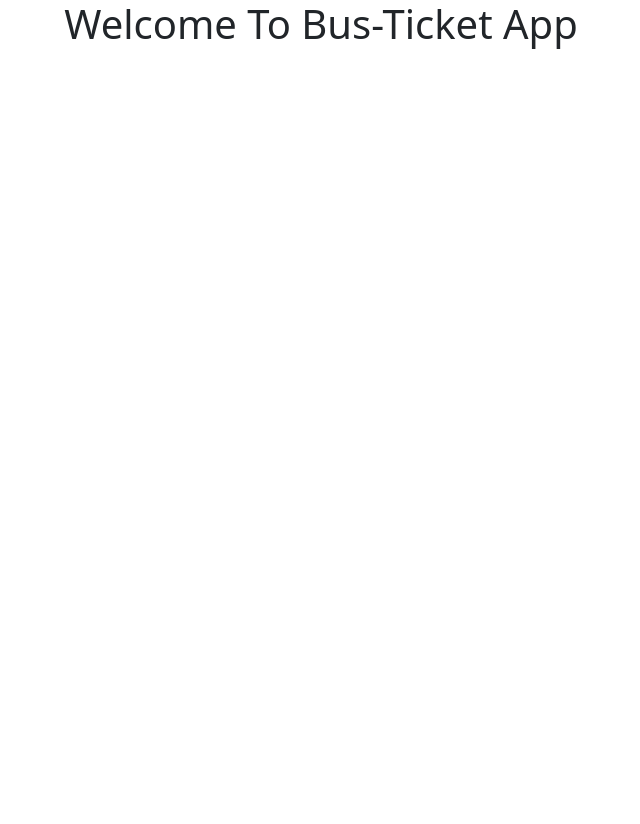
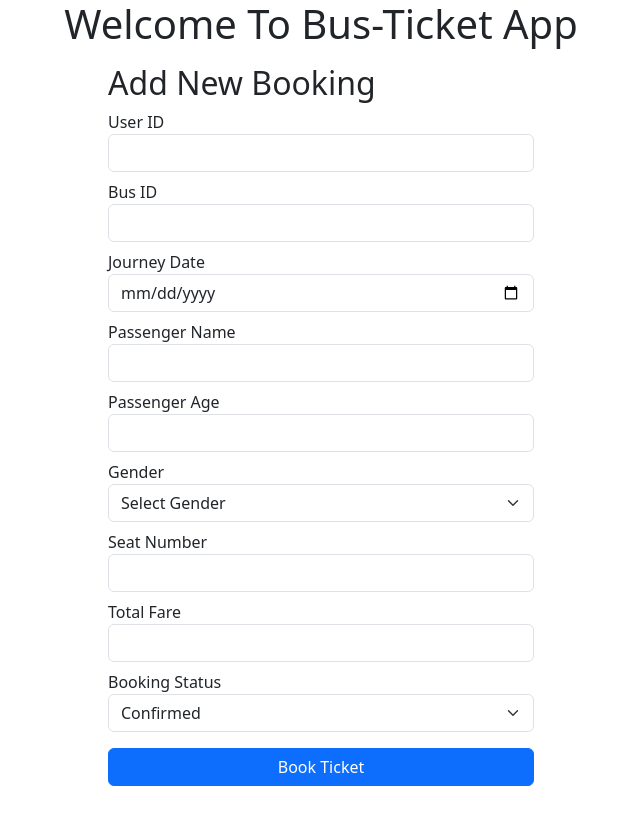
Before and after one commit to sajana-46/Bus-ticket-frontend, a React (Vite) app: page / in a window 1280 px wide. Shown: the top 824 px of the page, without its empty margins (319-959 px from the left). Before the commit the page ends 800 px from the top, so only its background shows below. Built offline with nearby package versions, Linux system fonts and the light colour scheme.

Commit message:
add view ui done

```diff
--- a/package.json
+++ b/package.json
@@ -10,8 +10,10 @@
     "preview": "vite preview"
   },
   "dependencies": {
+    "axios": "^1.18.1",
     "react": "^19.2.7",
-    "react-dom": "^19.2.7"
+    "react-dom": "^19.2.7",
+    "react-router-dom": "^7.18.1"
   },
   "devDependencies": {
     "@eslint/js": "^10.0.1",
--- a/src/App.jsx
+++ b/src/App.jsx
@@ -4,6 +4,8 @@ import viteLogo from './assets/vite.svg'
 import heroImg from './assets/hero.png'
 import './App.css'
 import Home from './assets/components/Home'
+import AddBooking from './components/AddBooking'
+import ViewBookings from './components/ViewBooking'
 
 function App() {
   const [count, setCount] = useState(0)
@@ -11,7 +13,8 @@ function App() {
   return (
     <>
     <Home/>
-
+    <AddBooking />
+    <ViewBookings />
     </>
   )
 }
--- /dev/null
+++ b/src/components/AddBooking.jsx
@@ -0,0 +1,119 @@
+import React, { useState } from 'react'
+import axios from 'axios'
+
+function AddBooking() {
+  const [userId, setUserId] = useState('')
+  const [busId, setBusId] = useState('')
+  const [journeyDate, setJourneyDate] = useState('')
+  const [passengerName, setPassengerName] = useState('')
+  const [passengerAge, setPassengerAge] = useState('')
+  const [passengerGender, setPassengerGender] = useState('')
+  const [seatNumber, setSeatNumber] = useState('')
+  const [totalFare, setTotalFare] = useState('')
+  const [bookingStatus, setBookingStatus] = useState('Confirmed')
+  const [message, setMessage] = useState('')
+
+  const handleFormSubmit = (e) => {
+    e.preventDefault()
+
+    const bookingData = {
+      userId: userId,
+      busId: busId,
+      journeyDate: journeyDate,
+      passengerName: passengerName,
+      passengerAge: passengerAge,
+      passengerGender: passengerGender,
+      seatNumber: seatNumber,
+      totalFare: totalFare,
+      bookingStatus: bookingStatus
+    }
+
+    axios.post('http://localhost:3000/add-booking', bookingData)
+      .then((res) => {
+        if (res.data.status === 'Success') {
+          setMessage('Booking added successfully!')
+          // Clear all fields manually
+          setUserId('')
+          setBusId('')
+          setJourneyDate('')
+          setPassengerName('')
+          setPassengerAge('')
+          setPassengerGender('')
+          setSeatNumber('')
+          setTotalFare('')
+          setBookingStatus('Confirmed')
+        }
+      })
+      .catch((err) => {
+        console.log(err)
+        setMessage('Error creating booking.')
+      })
+  }
+
+  return (
+    <div className="container mt-3" style={{ maxWidth: '450px' }}>
+      <h2>Add New Booking</h2>
+
+      {message && <p className="alert alert-info py-2">{message}</p>}
+
+      <form onSubmit={handleFormSubmit}>
+        <div className="mb-2">
+          <label>User ID</label>
+          <input type="text" className="form-control" value={userId} onChange={(e) => setUserId(e.target.value)} required />
+        </div>
+
+        <div className="mb-2">
+          <label>Bus ID</label>
+          <input type="text" className="form-control" value={busId} onChange={(e) => setBusId(e.target.value)} required />
+        </div>
+
+        <div className="mb-2">
+          <label>Journey Date</label>
+          <input type="date" className="form-control" value={journeyDate} onChange={(e) => setJourneyDate(e.target.value)} required />
+        </div>
+
+        <div className="mb-2">
+          <label>Passenger Name</label>
+          <input type="text" className="form-control" value={passengerName} onChange={(e) => setPassengerName(e.target.value)} required />
+        </div>
+
+        <div className="mb-2">
+          <label>Passenger Age</label>
+          <input type="number" className="form-control" value={passengerAge} onChange={(e) => setPassengerAge(e.target.value)} required />
+        </div>
+
+        <div className="mb-2">
+          <label>Gender</label>
+          <select className="form-select" value={passengerGender} onChange={(e) => setPassengerGender(e.target.value)} required>
+            <option value="">Select Gender</option>
+            <option value="Male">Male</option>
+            <option value="Female">Female</option>
+            <option value="Other">Other</option>
+          </select>
+        </div>
+
+        <div className="mb-2">
+          <label>Seat Number</label>
+          <input type="number" className="form-control" value={seatNumber} onChange={(e) => setSeatNumber(e.target.value)} required />
+        </div>
+
+        <div className="mb-2">
+          <label>Total Fare</label>
+          <input type="number" className="form-control" value={totalFare} onChange={(e) => setTotalFare(e.target.value)} required />
+        </div>
+
+        <div className="mb-3">
+          <label>Booking Status</label>
+          <select className="form-select" value={bookingStatus} onChange={(e) => setBookingStatus(e.target.value)}>
+            <option value="Confirmed">Confirmed</option>
+            <option value="Cancelled">Cancelled</option>
+          </select>
+        </div>
+
+        <button type="submit" className="btn btn-primary w-100 mb-5">Book Ticket</button>
+      </form>
+    </div>
+  )
+}
+
+export default AddBooking
```
Also changed, not shown: 1 other file (tests, documents, lock files or other folders).
